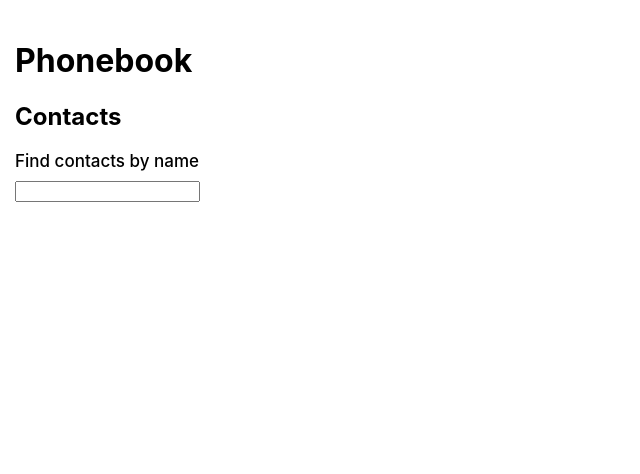
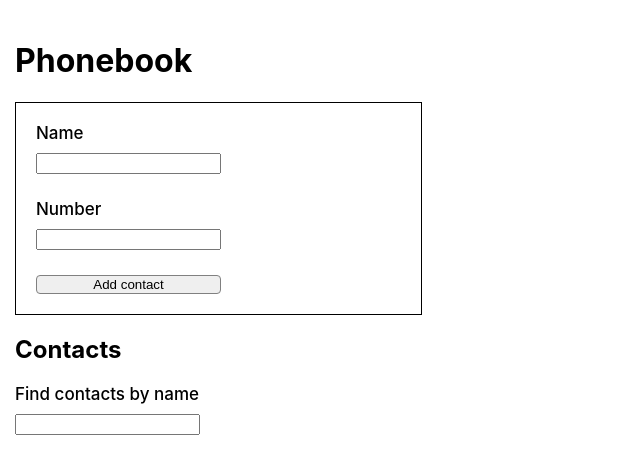
Before and after one commit to aleks-martyn/goit-react-hw-07-phonebook, a React (Create React App) app: page / in a window 1280 px wide. Shown: the top 474 px of the page, without its empty margins (0-640 px from the left). Built offline with nearby package versions, Linux system fonts and the light colour scheme.

Commit message:
Update App.jsx

```diff
--- a/src/components/App.jsx
+++ b/src/components/App.jsx
@@ -1,3 +1,4 @@
+import { ContactForm } from './ContactForm';
 import { Filter } from './Filter';
 import { Container } from './App.styled';
 
@@ -5,6 +6,7 @@ export const App = () => {
   return (
     <Container>
       <h1>Phonebook</h1>
+      <ContactForm />
       <h2>Contacts</h2>
       <Filter />
     </Container>
```
